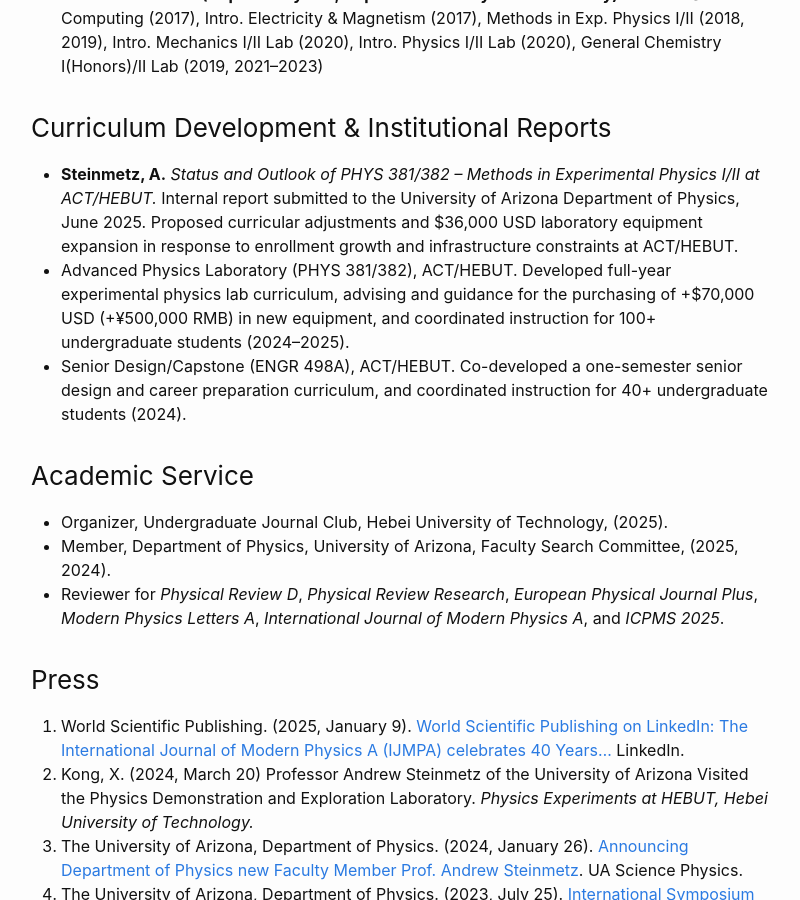
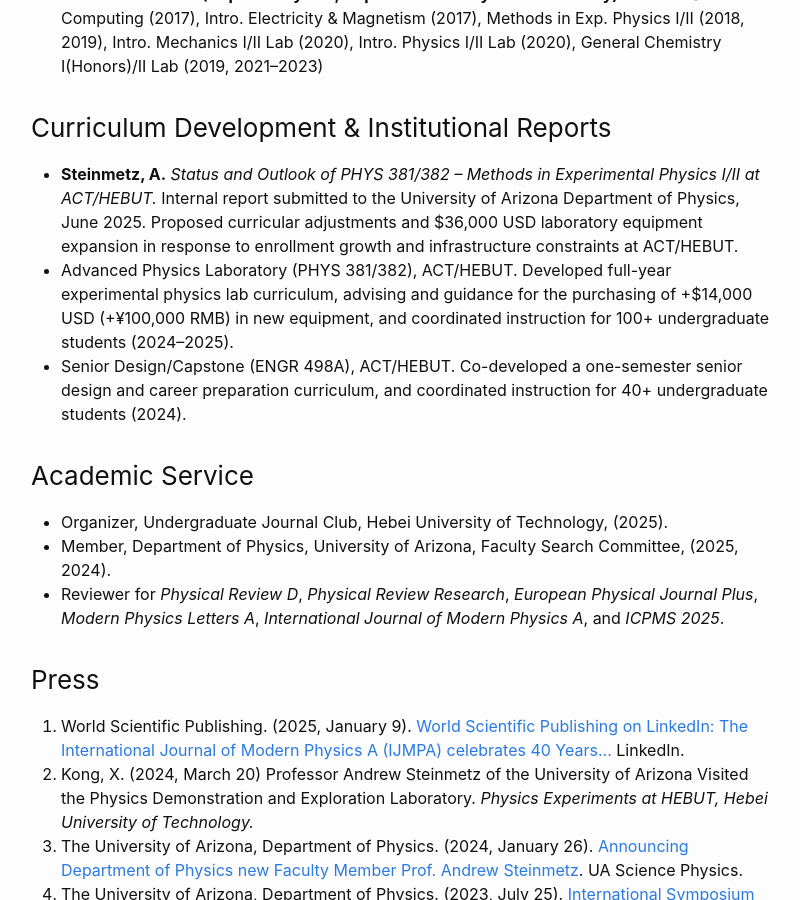
Before and after one commit to ajsteinmetz/ajsteinmetz.github.io, a Jekyll site: the page built from cv.md, in a window 1280 px wide and 900 px high, scrolled down 5066 px. Shown: the whole window, without its empty margins (239-1039 px from the left). Built offline with Jekyll 4.4.1, drawn with Linux system fonts in a browser that asks for light colours; our own code applies the rules of GitHub Pages for plain Markdown files; comment, search, counter and statistics services are not loaded.

Commit message:
Updated budget expensives.

```diff
--- a/cv.md
+++ b/cv.md
@@ -117,7 +117,7 @@
 
 ### Curriculum Development & Institutional Reports
  - <b>Steinmetz, A.</b> <i>Status and Outlook of PHYS 381/382 -- Methods in Experimental Physics I/II at ACT/HEBUT.</i> Internal report submitted to the University of Arizona Department of Physics, June 2025. Proposed curricular adjustments and $36,000 USD laboratory equipment expansion in response to enrollment growth and infrastructure constraints at ACT/HEBUT.
- - Advanced Physics Laboratory (PHYS 381/382), ACT/HEBUT. Developed full-year experimental physics lab curriculum, advising and guidance for the purchasing of +$70,000 USD (+¥500,000 RMB) in new equipment, and coordinated instruction for 100+ undergraduate students (2024--2025).
+ - Advanced Physics Laboratory (PHYS 381/382), ACT/HEBUT. Developed full-year experimental physics lab curriculum, advising and guidance for the purchasing of +$14,000 USD (+¥100,000 RMB) in new equipment, and coordinated instruction for 100+ undergraduate students (2024--2025).
  - Senior Design/Capstone (ENGR 498A), ACT/HEBUT. Co-developed a one-semester senior design and career preparation curriculum, and coordinated instruction for 40+ undergraduate students (2024).
 
 ### Academic Service
```
